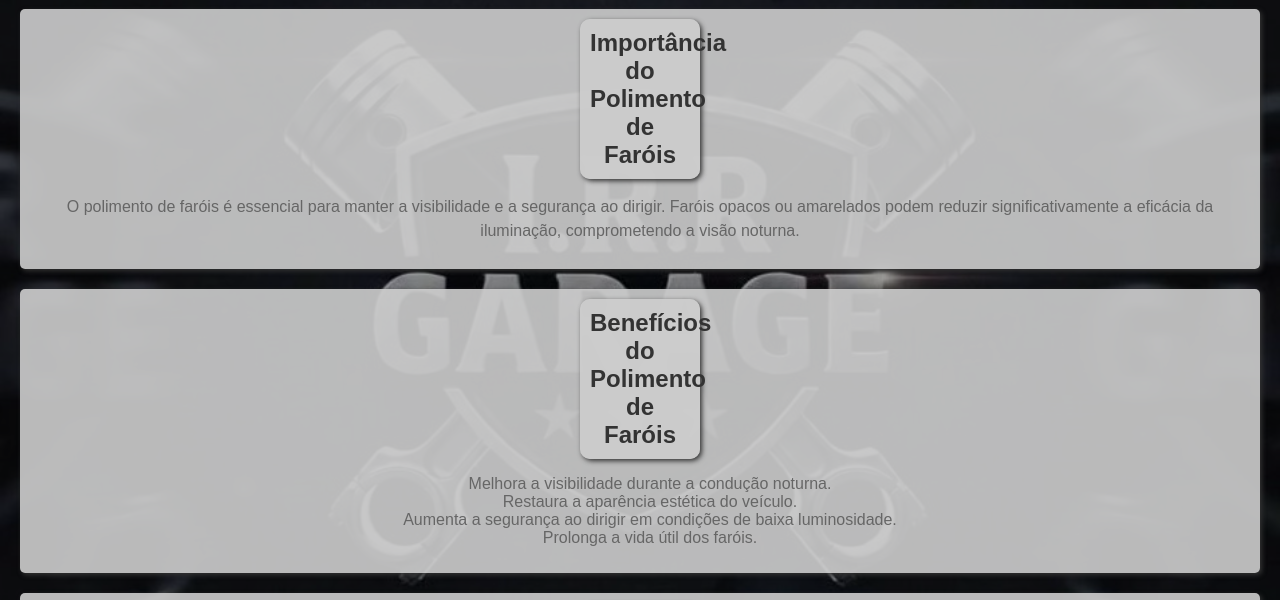
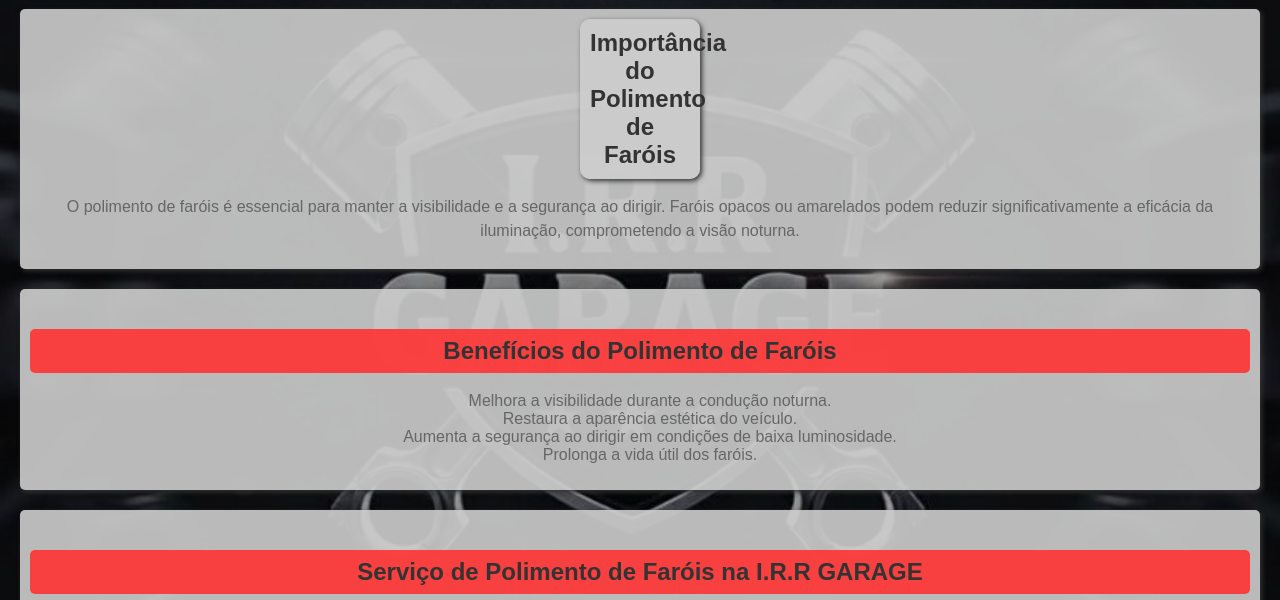
Before and after one commit to Th3Marcos/oficinaIRR, a plain HTML site: page farois.html in a window 1280 px wide. Shown: the part 123-723 px from the top of the page. Drawn offline with Linux system fonts and the light colour scheme.

Commit message:
Fix HTML structure and improve formatting

```diff
--- a/farois.html
+++ b/farois.html
@@ -15,7 +15,7 @@
             amarelados podem reduzir significativamente a eficácia da iluminação, comprometendo a visão noturna.</p>
     </div>
     <div class="a">
-        <h2 class="c">Benefícios do Polimento de Faróis</h2>
+        <h2>Benefícios do Polimento de Faróis</h2>
         <ul>
             <li>Melhora a visibilidade durante a condução noturna.</li>
             <li>Restaura a aparência estética do veículo.</li>
@@ -24,7 +24,7 @@
         </ul>
     </div>
     <div class="a">
-        <h2 class="c">Serviço de Polimento de Faróis na I.R.R GARAGE</h2>
+        <h2>Serviço de Polimento de Faróis na I.R.R GARAGE</h2>
         <p>Na I.R.R GARAGE, oferecemos serviços profissionais de polimento de faróis, utilizando técnicas avançadas e
             produtos de alta qualidade para restaurar a clareza dos seus faróis.</p>
         <p>Agende seu polimento de faróis conosco e dirija com mais segurança!</p>
@@ -33,4 +33,5 @@
 
 </body>
 
+
 </html>
```
